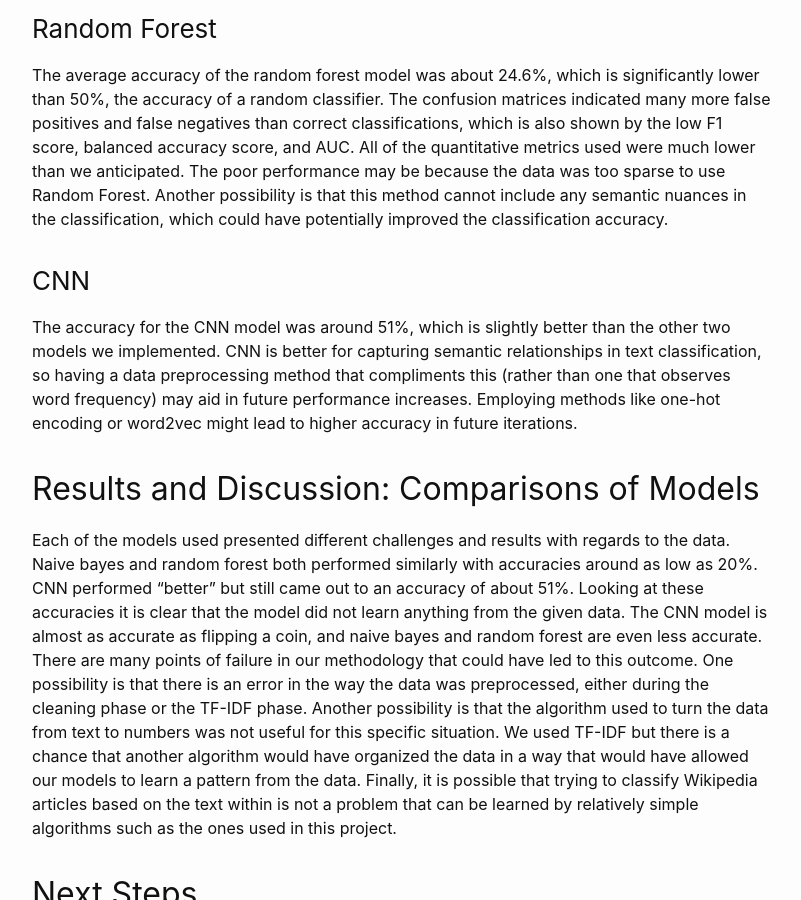
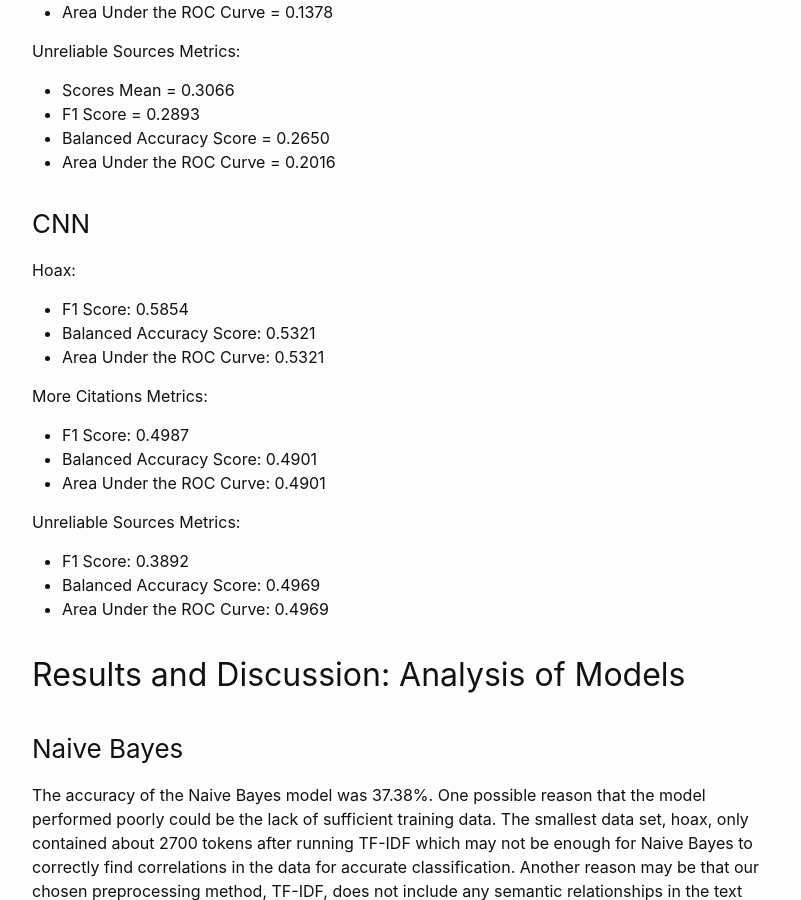
Before and after one commit to aanaacc/wiki_reliability, a Jekyll site: the page built from _posts/2024-04-23-Final-Report.md, in a window 1280 px wide and 900 px high, scrolled down 4236 px. Shown: the whole window, without its empty margins (238-1039 px from the left). Built offline with Jekyll 4.4.1, drawn with Linux system fonts in a browser that asks for light colours.

Commit message:
Update 2024-04-23-Final-Report.md

```diff
--- a/_posts/2024-04-23-Final-Report.md
+++ b/_posts/2024-04-23-Final-Report.md
@@ -32,6 +33,7 @@ Lastly, the third model that was implemented was a Convolutional Neural Network.
 {% include slider.html selector="slider2" %}
 
 ### CNN Visualizations
+{% include slider.html selector="slider3" %}
 
 ## Results and Discussion: Quantitative Metrics
 
@@ -61,7 +63,20 @@ Unreliable Sources Metrics:
 * Area Under the ROC Curve = 0.2016
 
 ### CNN
+Hoax:
+* F1 Score: 0.5854
+* Balanced Accuracy Score: 0.5321
+* Area Under the ROC Curve: 0.5321
 
+More Citations Metrics:
+* F1 Score: 0.4987
+* Balanced Accuracy Score: 0.4901
+* Area Under the ROC Curve: 0.4901
+
+Unreliable Sources Metrics:
+* F1 Score: 0.3892
+* Balanced Accuracy Score: 0.4969
+* Area Under the ROC Curve: 0.4969
 
 ## Results and Discussion: Analysis of Models
 
```
Also changed, not shown: other parts of _posts/2024-04-23-Final-Report.md (+1 -0 lines).
